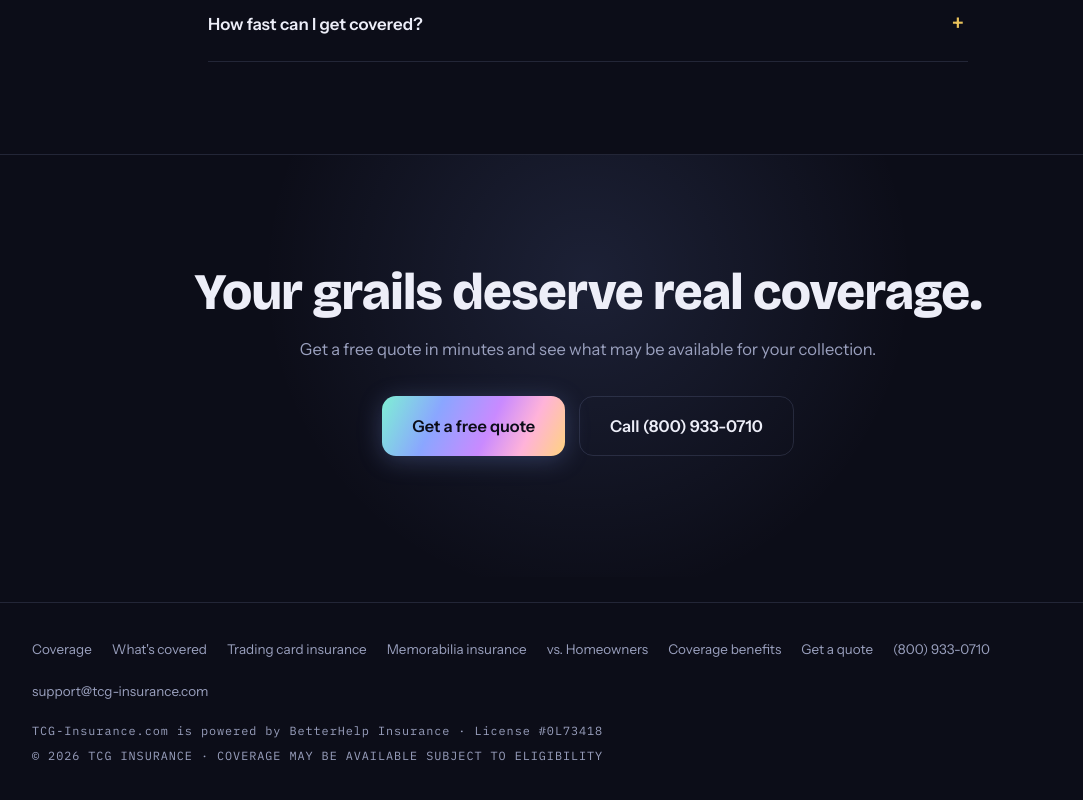
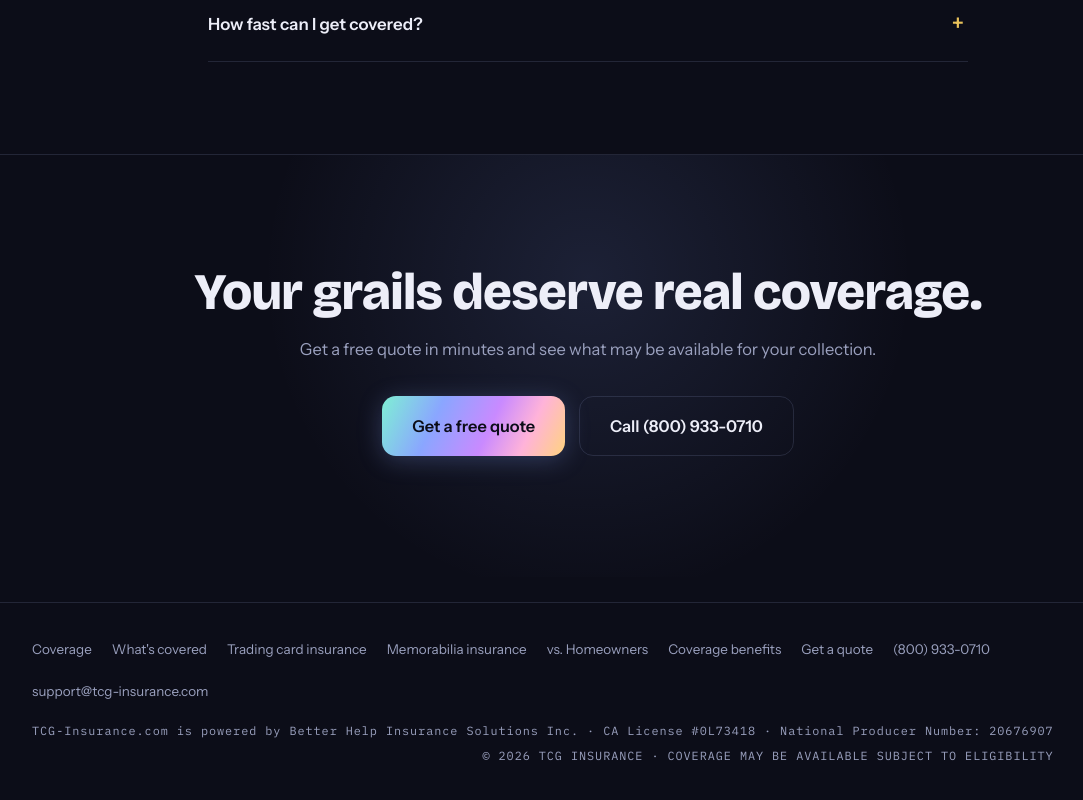
Before and after one commit to mgassistant/tcg-insurance, a Next.js app: page / in a window 1280 px wide. Shown: the part 4442-5242 px from the top of the page, without its empty margins (52-1135 px from the left). Built offline with nearby package versions, Linux system fonts and the light colour scheme; no server answers.

Commit message:
Footer: correct legal name Better Help Insurance Solutions Inc. + NPN 20676907 + CA License

```diff
--- a/components/Footer.tsx
+++ b/components/Footer.tsx
@@ -17,7 +17,7 @@ export default function Footer() {
           <a href="mailto:support@tcg-insurance.com">support@tcg-insurance.com</a>
         </div>
         <div className="foot-legal">
-          <span className="mono">TCG-Insurance.com is powered by BetterHelp Insurance · License #0L73418</span>
+          <span className="mono">TCG-Insurance.com is powered by Better Help Insurance Solutions Inc. · CA License #0L73418 · National Producer Number: 20676907</span>
           <span className="mono">© {year} TCG INSURANCE · COVERAGE MAY BE AVAILABLE SUBJECT TO ELIGIBILITY</span>
         </div>
       </div>
```
